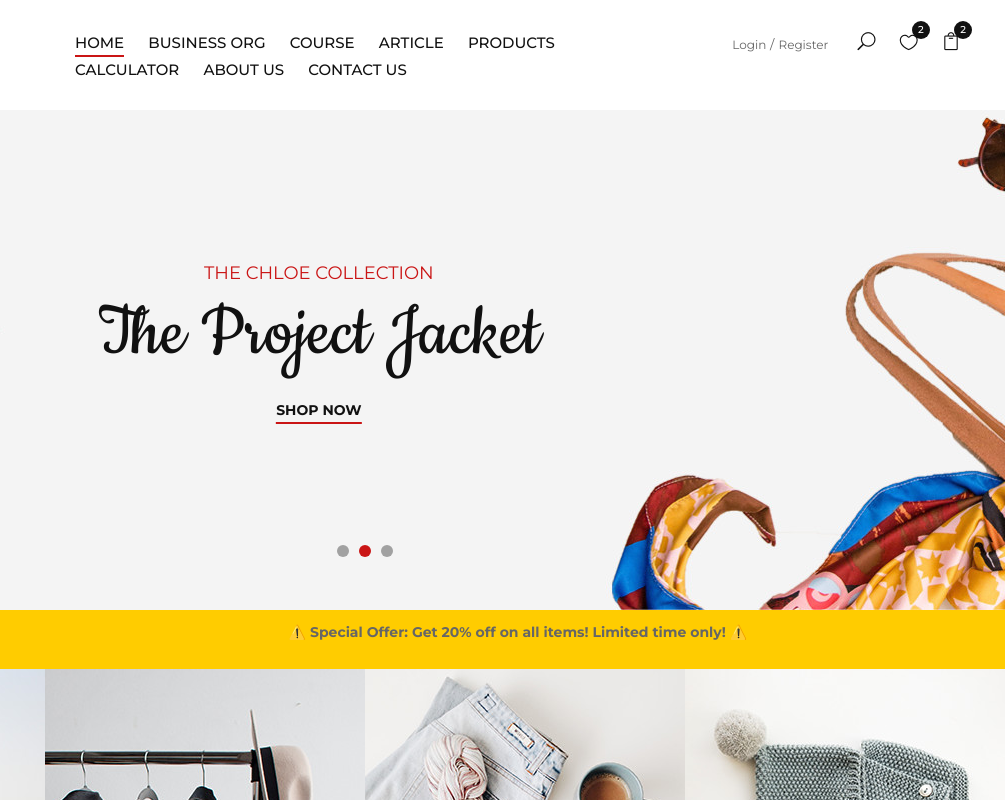
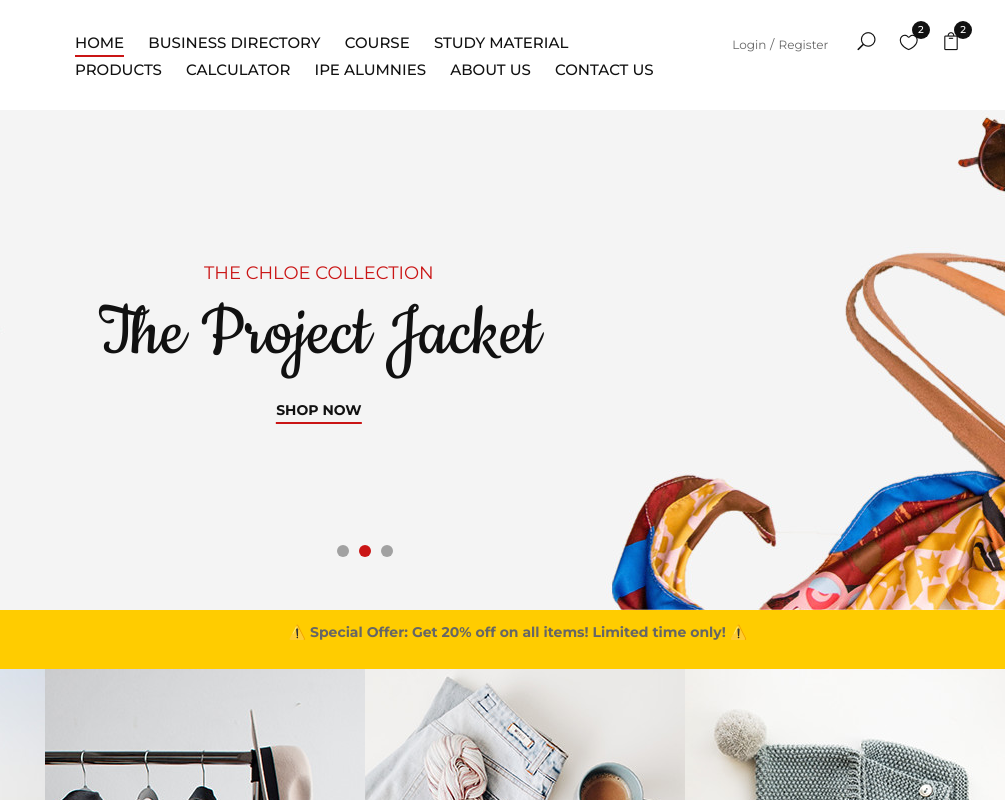
Before and after one commit to duskndawn03/duskndawn03.github.io, a plain HTML site: page index.html in a window 1280 px wide. Shown: the top 800 px of the page, 275-1280 px from the left. Drawn offline with Linux system fonts and the light colour scheme.

Commit message:
Update index.html

```diff
--- a/index.html
+++ b/index.html
@@ -97,11 +97,12 @@
                     <nav class="header__menu">
                         <ul>
                             <li class="active"><a href="./index.html">Home</a></li>
-                            <li><a href="#">Business org</a></li>
+                            <li><a href="#">Business Directory</a></li>
                             <li><a href="#">Course</a></li>
-                            <li><a href="#">Article</a></li>
+                            <li><a href="#">Study Material</a></li>
                             <li><a href="./shop.html">Products</a></li>
                             <li><a href="/calculator">Calculator</a></li>
+                            <li><a href="#">IPE Alumnies</a></li>
                             <li><a href="#">About us</a></li>
                             <li><a href="./contact.html">Contact us</a></li>
                             <!-- <li><a href="#">Pages</a>
```
